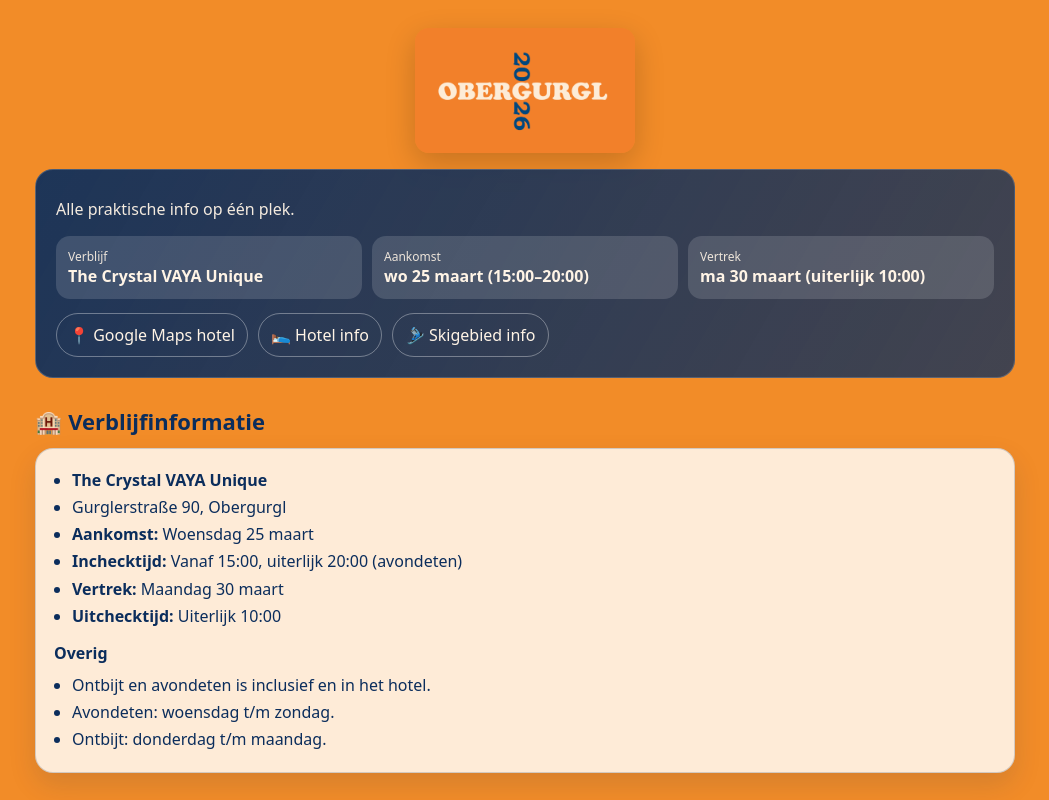
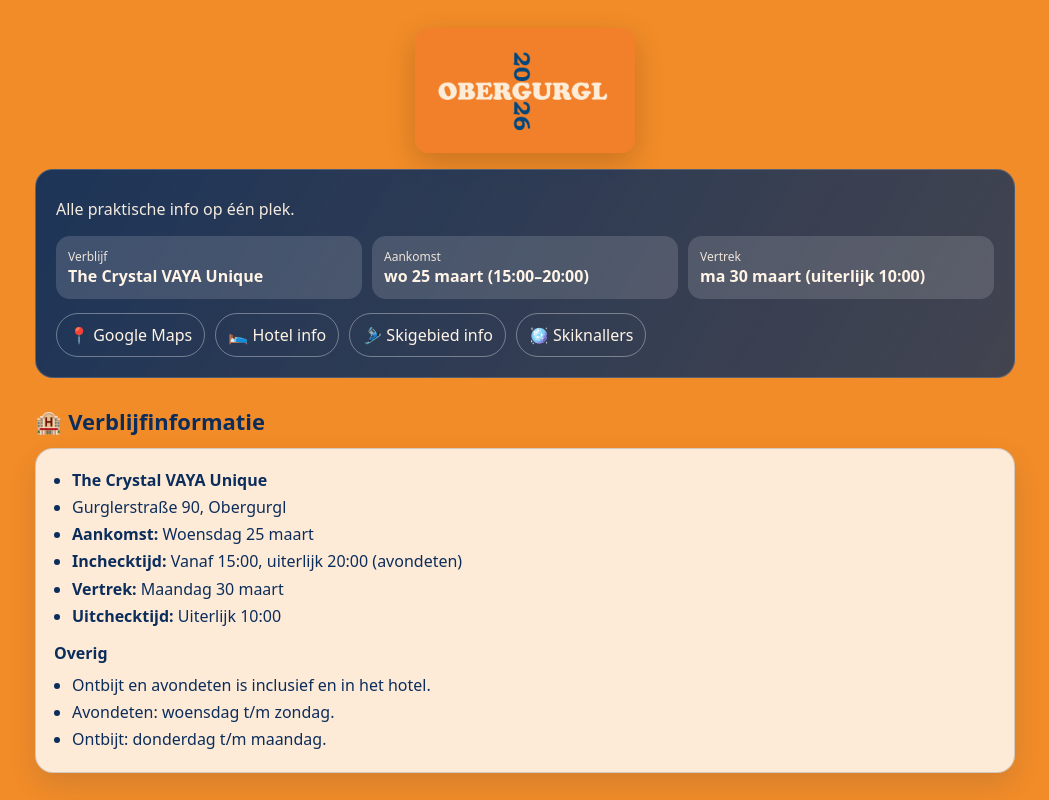
Before and after one commit to Lauwiep/Obergurgl-2026, a Next.js app: page / in a window 1280 px wide. Shown: the top 800 px of the page, without its empty margins (115-1164 px from the left). Built offline with nearby package versions, Linux system fonts and the light colour scheme.

Commit message:
Update page.js

```diff
--- a/app/page.js
+++ b/app/page.js
@@ -11,7 +11,7 @@
   ],
   links: [
   {
-    label: "📍 Google Maps hotel",
+    label: "📍 Google Maps",
     href: "https://www.google.com/maps/place/The+Crystal+VAYA+Unique/@46.875188,11.0295681,17z/data=!4m9!3m8!1s0x4782cc7d1988730f:0xa5c6edb46d84bb2b!5m2!4m1!1i2!8m2!3d46.8751844!4d11.032143!16s%2Fg%2F1td9zk0r?entry=ttu"
   },
   {
@@ -21,7 +21,10 @@
   {
     label: "🎿 Skigebied info",
     href: "https://www.obergurgl.com/"
-  }
+  },
+    {
+      label: "🪩 Skiknallers",
+      href: "spotify.nl"}
 ],
   stay: {
     name: "The Crystal VAYA Unique",
```
